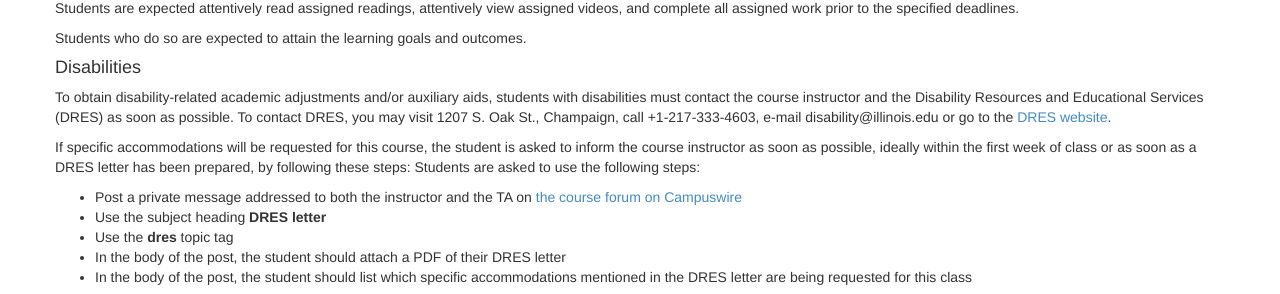
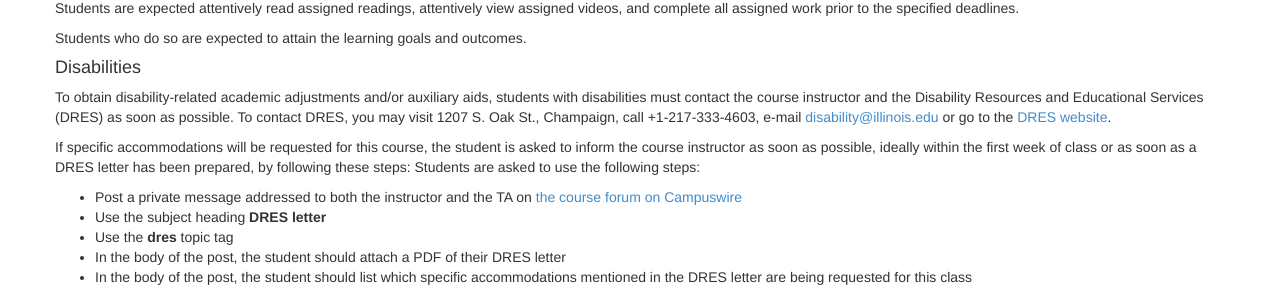
Before and after one commit to Jargonautika/2020-Fall-UIUC-LING270.github.io, a Jekyll site: the page built from index.md, in a window 1280 px wide and 900 px high, scrolled down 1685 px. Shown: the part 603-897 px from the top of the window. Built offline with Jekyll 4.4.1, drawn with Linux system fonts in a browser that asks for light colours; nearby versions of some CDN libraries; some of the changed lines change nothing that is shown.

Commit message:
Hyperlink

```diff
--- a/index.md
+++ b/index.md
@@ -131,7 +131,7 @@ Students who do so are expected to attain the learning goals and outcomes.
 
 #### Disabilities
 
-To obtain disability-related academic adjustments and/or auxiliary aids, students with disabilities must contact the course instructor and the Disability Resources and Educational Services (DRES) as soon as possible. To contact DRES, you may visit 1207 S. Oak St., Champaign, call +1-217-333-4603, e-mail disability@illinois.edu or go to the [DRES website](https://www.disability.illinois.edu).
+To obtain disability-related academic adjustments and/or auxiliary aids, students with disabilities must contact the course instructor and the Disability Resources and Educational Services (DRES) as soon as possible. To contact DRES, you may visit 1207 S. Oak St., Champaign, call +1-217-333-4603, e-mail [disability@illinois.edu](mailto:disability@illinois.edu) or go to the [DRES website](https://www.disability.illinois.edu).
 
 If specific accommodations will be requested for this course, the student is asked to inform the course instructor as soon as possible, ideally within the first week of class or as soon as a DRES letter has been prepared, by following these steps: Students are asked to use the following steps:
 * Post a private message addressed to both the instructor and the TA on [the course forum on Campuswire](https://campuswire.com/p/G954C73B2)
```
